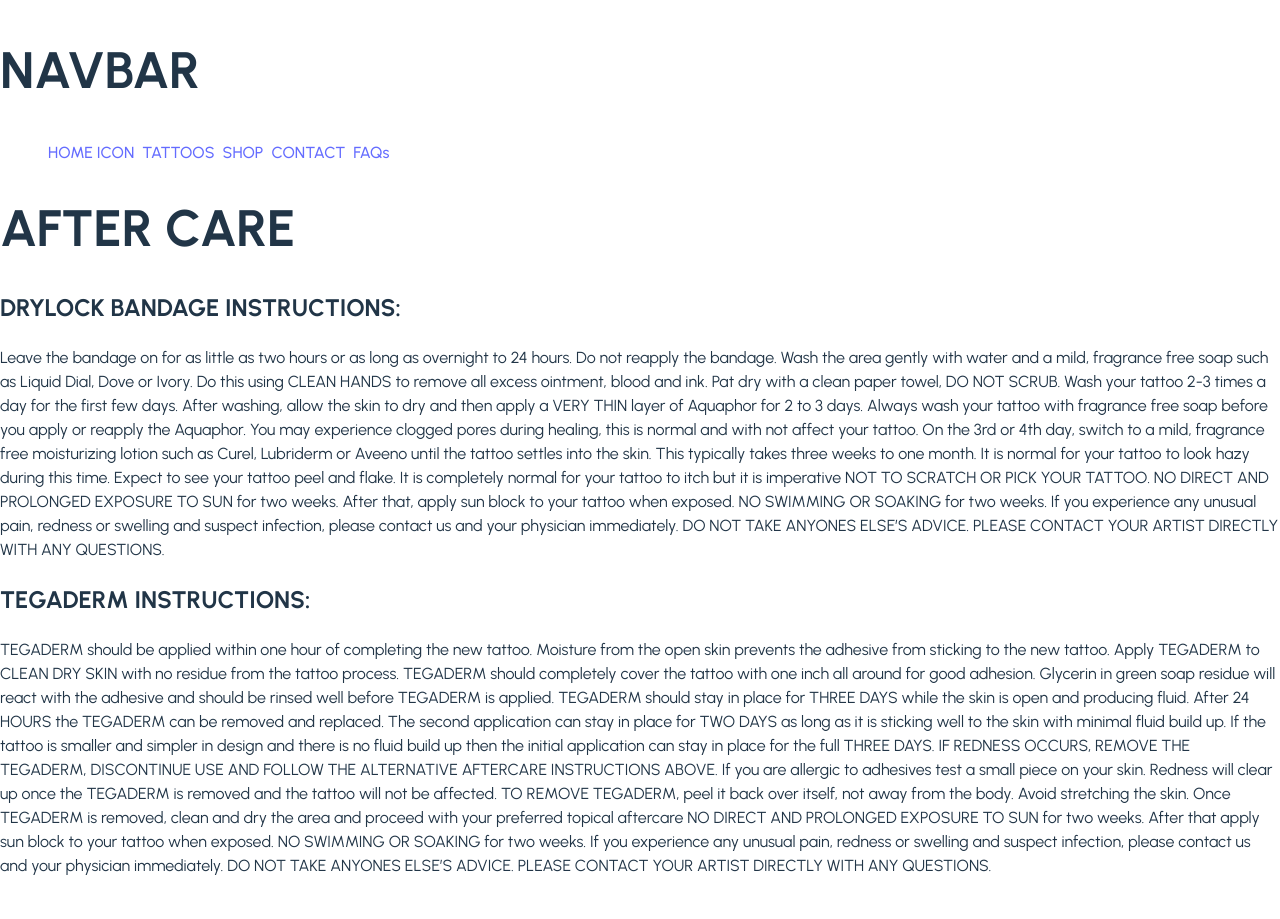
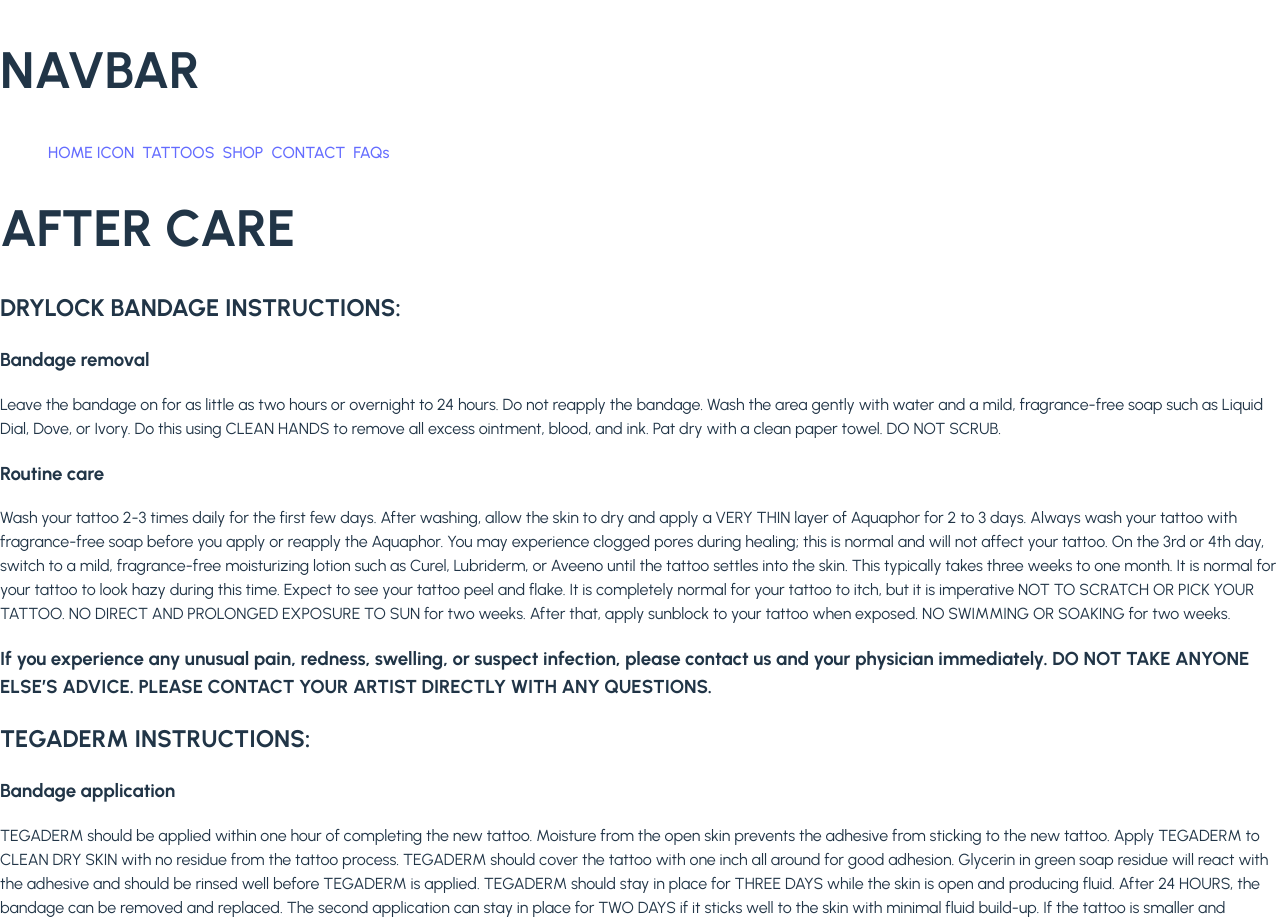
Before and after one commit to rmarafioti/wildWindSite, a React (Vite) app: page /aftercare in a window 1280 px wide. Shown: the top 919 px of the page. Built offline with nearby package versions, Linux system fonts and the light colour scheme.

Commit message:
revised and sectioned off aftercare instructions with Grammerly

```diff
--- a/src/layout/AfterCare.jsx
+++ b/src/layout/AfterCare.jsx
@@ -3,56 +3,70 @@ export default function Aftercare() {
     <>
       <h1>AFTER CARE</h1>
       <h2>DRYLOCK BANDAGE INSTRUCTIONS:</h2>
+      <h3>Bandage removal</h3>
       <p>
-        Leave the bandage on for as little as two hours or as long as overnight
-        to 24 hours. Do not reapply the bandage. Wash the area gently with water
-        and a mild, fragrance free soap such as Liquid Dial, Dove or Ivory. Do
-        this using CLEAN HANDS to remove all excess ointment, blood and ink. Pat
-        dry with a clean paper towel, DO NOT SCRUB. Wash your tattoo 2-3 times a
-        day for the first few days. After washing, allow the skin to dry and
-        then apply a VERY THIN layer of Aquaphor for 2 to 3 days. Always wash
-        your tattoo with fragrance free soap before you apply or reapply the
-        Aquaphor. You may experience clogged pores during healing, this is
-        normal and with not affect your tattoo. On the 3rd or 4th day, switch to
-        a mild, fragrance free moisturizing lotion such as Curel, Lubriderm or
-        Aveeno until the tattoo settles into the skin. This typically takes
-        three weeks to one month. It is normal for your tattoo to look hazy
-        during this time. Expect to see your tattoo peel and flake. It is
-        completely normal for your tattoo to itch but it is imperative NOT TO
-        SCRATCH OR PICK YOUR TATTOO. NO DIRECT AND PROLONGED EXPOSURE TO SUN for
-        two weeks. After that, apply sun block to your tattoo when exposed. NO
-        SWIMMING OR SOAKING for two weeks. If you experience any unusual pain,
-        redness or swelling and suspect infection, please contact us and your
-        physician immediately. DO NOT TAKE ANYONES ELSE’S ADVICE. PLEASE CONTACT
-        YOUR ARTIST DIRECTLY WITH ANY QUESTIONS.
-      </p>{" "}
+        Leave the bandage on for as little as two hours or overnight to 24
+        hours. Do not reapply the bandage. Wash the area gently with water and a
+        mild, fragrance-free soap such as Liquid Dial, Dove, or Ivory. Do this
+        using CLEAN HANDS to remove all excess ointment, blood, and ink. Pat dry
+        with a clean paper towel. DO NOT SCRUB.
+      </p>
+      <h3>Routine care</h3>
+      <p>
+        Wash your tattoo 2-3 times daily for the first few days. After washing,
+        allow the skin to dry and apply a VERY THIN layer of Aquaphor for 2 to 3
+        days. Always wash your tattoo with fragrance-free soap before you apply
+        or reapply the Aquaphor. You may experience clogged pores during
+        healing; this is normal and will not affect your tattoo. On the 3rd or
+        4th day, switch to a mild, fragrance-free moisturizing lotion such as
+        Curel, Lubriderm, or Aveeno until the tattoo settles into the skin. This
+        typically takes three weeks to one month. It is normal for your tattoo
+        to look hazy during this time. Expect to see your tattoo peel and flake.
+        It is completely normal for your tattoo to itch, but it is imperative
+        NOT TO SCRATCH OR PICK YOUR TATTOO. NO DIRECT AND PROLONGED EXPOSURE TO
+        SUN for two weeks. After that, apply sunblock to your tattoo when
+        exposed. NO SWIMMING OR SOAKING for two weeks.
+      </p>
+      <h3>
+        If you experience any unusual pain, redness, swelling, or suspect
+        infection, please contact us and your physician immediately. DO NOT TAKE
+        ANYONE ELSE’S ADVICE. PLEASE CONTACT YOUR ARTIST DIRECTLY WITH ANY
+        QUESTIONS.
+      </h3>{" "}
       <h2>TEGADERM INSTRUCTIONS:</h2>
+      <h3>Bandage application</h3>
       <p>
         TEGADERM should be applied within one hour of completing the new tattoo.
         Moisture from the open skin prevents the adhesive from sticking to the
         new tattoo. Apply TEGADERM to CLEAN DRY SKIN with no residue from the
-        tattoo process. TEGADERM should completely cover the tattoo with one
-        inch all around for good adhesion. Glycerin in green soap residue will
-        react with the adhesive and should be rinsed well before TEGADERM is
-        applied. TEGADERM should stay in place for THREE DAYS while the skin is
-        open and producing fluid. After 24 HOURS the TEGADERM can be removed and
-        replaced. The second application can stay in place for TWO DAYS as long
-        as it is sticking well to the skin with minimal fluid build up. If the
-        tattoo is smaller and simpler in design and there is no fluid build up
-        then the initial application can stay in place for the full THREE DAYS.
-        IF REDNESS OCCURS, REMOVE THE TEGADERM, DISCONTINUE USE AND FOLLOW THE
+        tattoo process. TEGADERM should cover the tattoo with one inch all
+        around for good adhesion. Glycerin in green soap residue will react with
+        the adhesive and should be rinsed well before TEGADERM is applied.
+        TEGADERM should stay in place for THREE DAYS while the skin is open and
+        producing fluid. After 24 HOURS, the bandage can be removed and
+        replaced. The second application can stay in place for TWO DAYS if it
+        sticks well to the skin with minimal fluid build-up. If the tattoo is
+        smaller and simpler in design and there is no fluid build-up up then the
+        initial application can stay in place for the full THREE DAYS. IF
+        REDNESS OCCURS, REMOVE THE TEGADERM, DISCONTINUE USE AND FOLLOW THE
         ALTERNATIVE AFTERCARE INSTRUCTIONS ABOVE. If you are allergic to
-        adhesives test a small piece on your skin. Redness will clear up once
-        the TEGADERM is removed and the tattoo will not be affected. TO REMOVE
-        TEGADERM, peel it back over itself, not away from the body. Avoid
-        stretching the skin. Once TEGADERM is removed, clean and dry the area
-        and proceed with your preferred topical aftercare NO DIRECT AND
-        PROLONGED EXPOSURE TO SUN for two weeks. After that apply sun block to
-        your tattoo when exposed. NO SWIMMING OR SOAKING for two weeks. If you
-        experience any unusual pain, redness or swelling and suspect infection,
-        please contact us and your physician immediately. DO NOT TAKE ANYONES
-        ELSE’S ADVICE. PLEASE CONTACT YOUR ARTIST DIRECTLY WITH ANY QUESTIONS.
+        adhesives, test a small piece on your skin. Redness will clear once the
+        TEGADERM is removed, and the tattoo will not be affected.
       </p>
+      <h3>Bandage removal</h3>
+      <p>
+        TO REMOVE TEGADERM: peel it back over itself, not away from the body.
+        Avoid stretching the skin. Once TEGADERM is removed, clean and dry the
+        area and proceed with your preferred topical aftercare NO DIRECT AND
+        PROLONGED EXPOSURE TO SUN for two weeks. After that, apply sunblock to
+        your tattoo when exposed. NO SWIMMING OR SOAKING for two weeks.
+      </p>
+      <h3>
+        If you experience any unusual pain, redness, or swelling and suspect
+        infection, please contact us and your physician immediately. DO NOT TAKE
+        ANYONE ELSE’S ADVICE. PLEASE CONTACT YOUR ARTIST DIRECTLY WITH ANY
+        QUESTIONS.
+      </h3>
     </>
   );
 }
--- a/src/layout/Faq.jsx
+++ b/src/layout/Faq.jsx
@@ -50,7 +50,7 @@ export default function Faq() {
         Yes, a $60 deposit is required for each appointment. Once the date and
         time are arranged, you will be directed to our deposit form. Your
         appointment is not confirmed until we receive your deposit. This deposit
-        will be deducted from the cost of your tattoo at the final session, or
+        will be deducted from the cost of your tattoo when it is completed, or
         if your tattoo requires multiple sessions, it will be deducted during
         the last session.
       </p>
```
